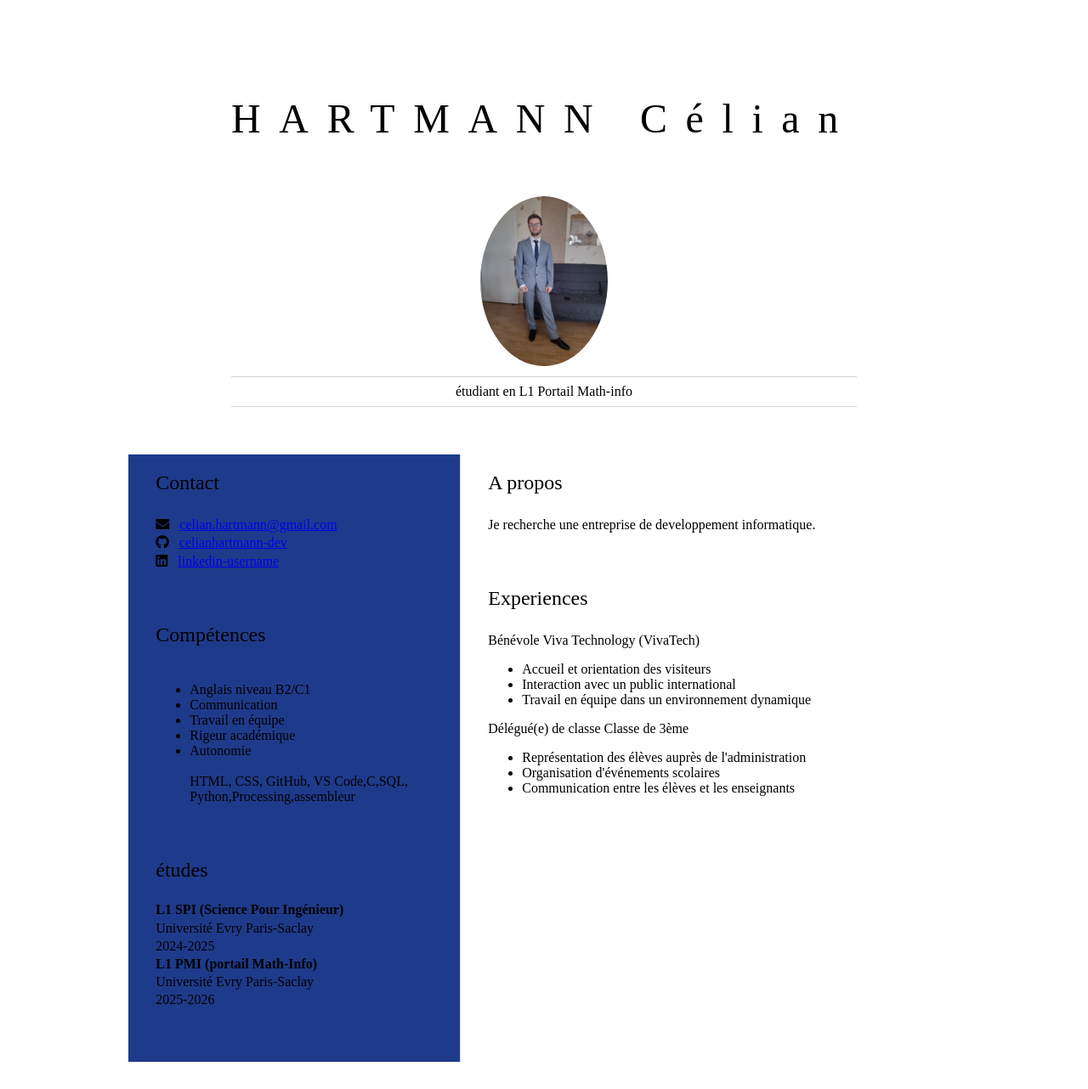
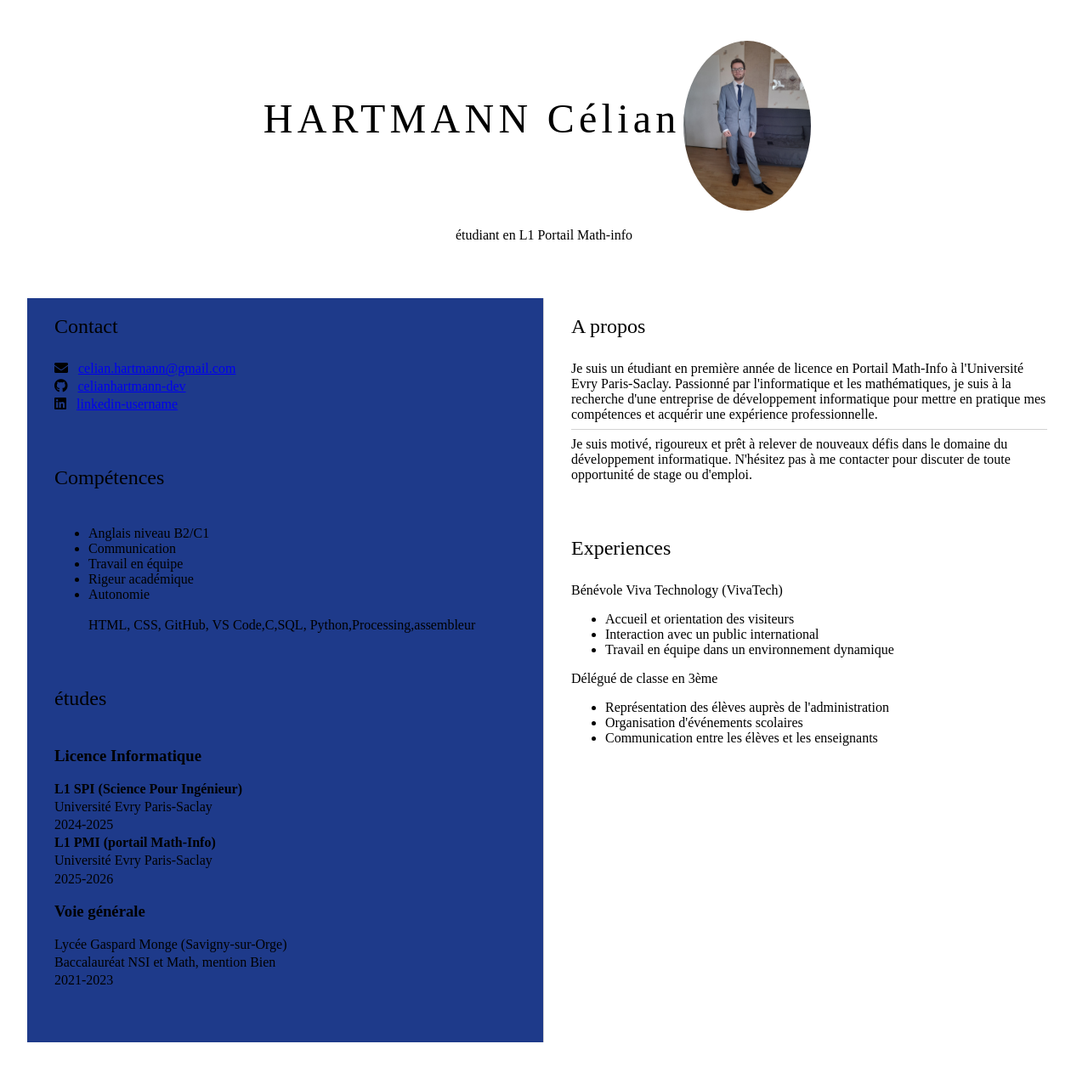
Before and after one commit to celianhartmann-dev/CV, a plain HTML site: page index.html in a window 1280 px wide. Shown: the whole page at 85% size. After the commit the page ends 1259 px from the top, so only its background shows below. Drawn offline with Linux system fonts and the light colour scheme.

Commit message:
git commit -m "Update CV with new information and formatting"

```diff
--- a/index.html
+++ b/index.html
@@ -14,10 +14,10 @@
     <header>
       <h1><b>HARTMANN</b> Célian</h1>
       <img src="Photo_CV.jpg" alt="Photo de Célian Hartmann" width="150"/>
-      <hr />
+    </header>
+    <hr />
         étudiant en L1 Portail Math-info
-      <hr />
-    </header>
+    <hr />
     <main>
       <article id="Pgauche">
         <section>
@@ -52,6 +52,7 @@
         </section>
         <section>
           <h2>études</h2>
+          <h3><b>Licence Informatique</b></h3>
           <b>L1 SPI (Science Pour Ingénieur)</b>
           <p>Université Evry Paris-Saclay</p>
           <p>2024-2025</p>
@@ -59,13 +60,21 @@
           <b>L1 PMI (portail Math-Info)</b>
           <p>Université Evry Paris-Saclay</p>
           <p>2025-2026</p>
+
+          <h3><b>Voie générale</b></h3>
+
+          <p>Lycée Gaspard Monge (Savigny-sur-Orge)</p>
+          <p>Baccalauréat NSI et Math, mention Bien</p>
+          <p>2021-2023</p>
+
         </section>
       </article>
       <article id="Pdroite">
         <section>
           <h2>A propos</h2>
-          <p>Je recherche une entreprise de developpement informatique.
-          </p>
+          <p>Je suis un étudiant en première année de licence en Portail Math-Info à l'Université Evry Paris-Saclay. Passionné par l'informatique et les mathématiques, je suis à la recherche d'une entreprise de développement informatique pour mettre en pratique mes compétences et acquérir une expérience professionnelle.</p>
+       <hr />
+       <p>Je suis motivé, rigoureux et prêt à relever de nouveaux défis dans le domaine du développement informatique. N'hésitez pas à me contacter pour discuter de toute opportunité de stage ou d'emploi.</p>
         </section>
         <section>
           <h2>Experiences</h2>
@@ -75,7 +84,7 @@
             <li>Interaction avec un public international</li>
             <li>Travail en équipe dans un environnement dynamique</li>
           </ul>
-          <p>Délégué(e) de classe Classe de 3ème</p>
+          <p>Délégué de classe en 3ème</p>
           <ul>
             <li>Représentation des élèves auprès de l'administration</li>
             <li>Organisation d'événements scolaires</li>
--- a/style.css
+++ b/style.css
@@ -7,13 +7,13 @@ body {
 
 main {
   display: grid;
-  grid-template-columns: 40% 60%;
+  grid-template-columns: 1fr 1fr;
   margin-top: 3em;
 }
 
 h1 {
   font-size: 3em;
-  letter-spacing: 0.45em;
+  letter-spacing: 0.11em;
   padding-top: 1em;
   padding-bottom: 1em;
 }
@@ -28,6 +28,11 @@ b {
 }
 
 header {
+  display: grid;
+  grid-template-areas: "nom . photo ";
+  gap: 3px;
+  grid-template-columns: minmax(300px, 1.5fr) minmax(100px, 0.5fr);
+  grid-template-rows: auto auto;
   text-align: center;
   margin: auto 2em;
 }
```
